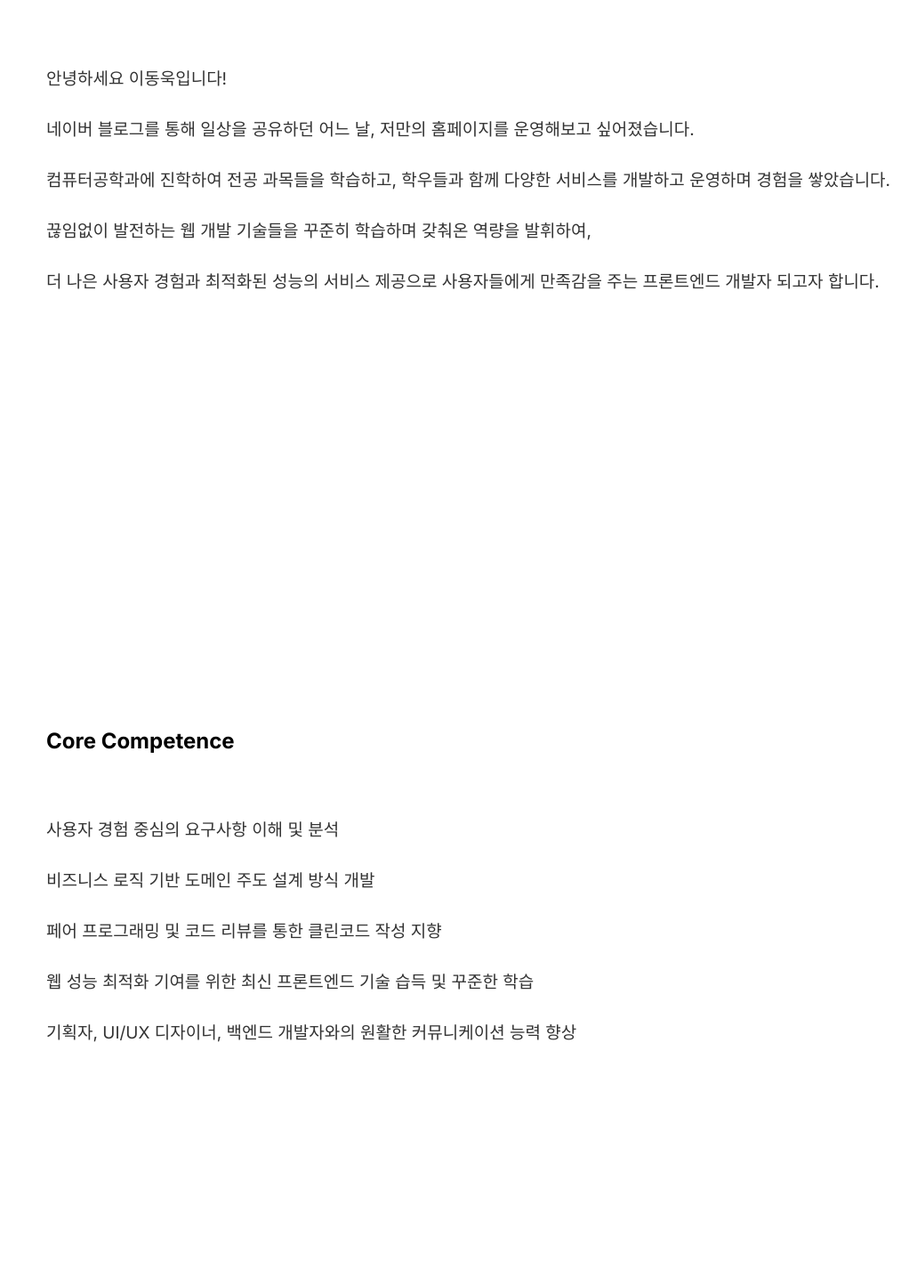
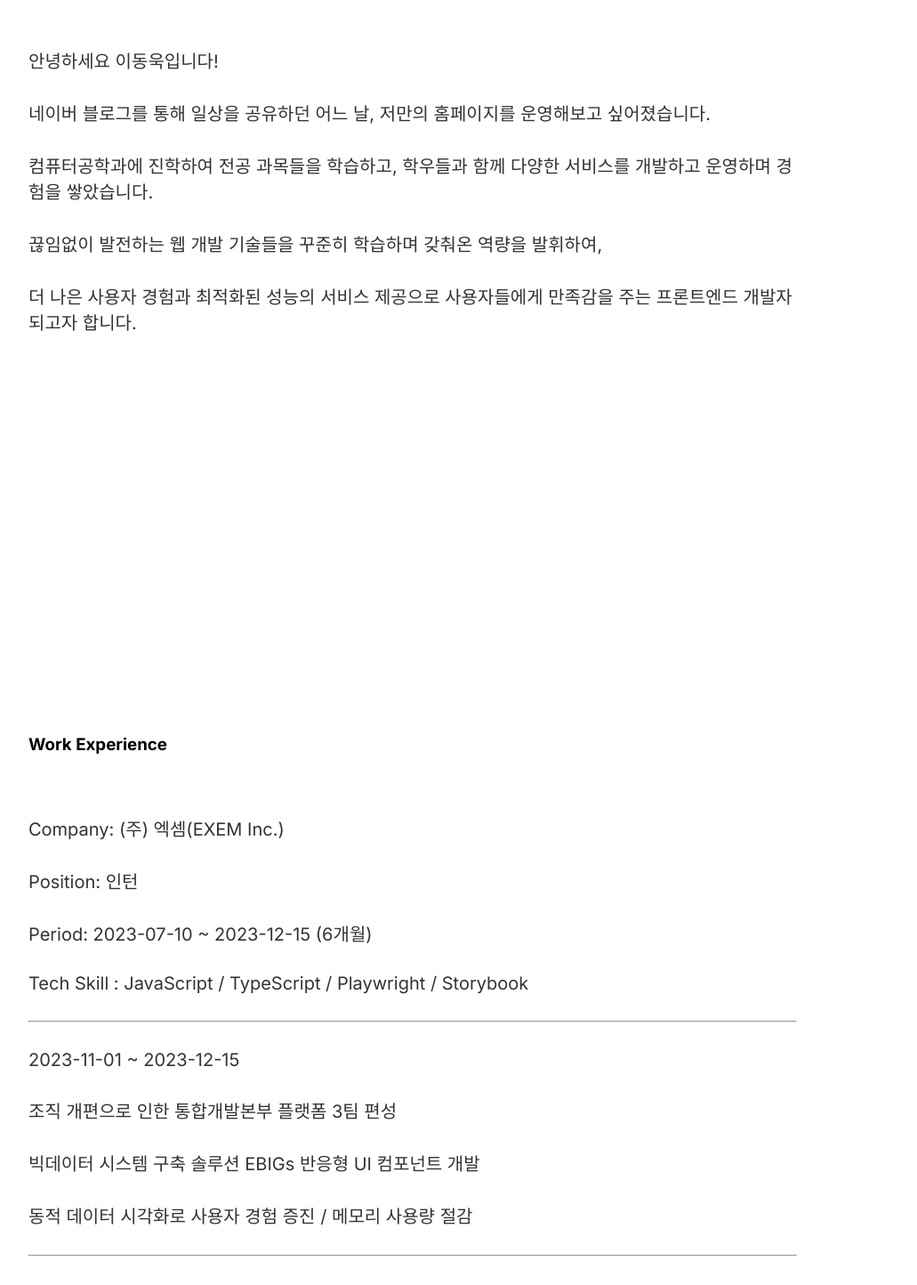
Before and after one commit to Lee-Dongwook/About-Me, a Next.js app in the folder profile/: page / in a window 1280 px wide. Shown: the part 879-2323 px from the top of the page at 89% size, without its empty margins (176-1207 px from the left). Built offline with nearby package versions, Linux system fonts and the light colour scheme.

Commit message:
refactor : Introduce 컴포넌트 Styled-Component 적용 모듈화

```diff
--- a/profile/src/03-styles/index.ts
+++ b/profile/src/03-styles/index.ts
@@ -1,7 +1,7 @@
 import { ActivityCardContainer, ActivityCard } from "./activity";
 import { BasicProfileImage, BasicName, BasicDetails, BasicLink } from "./basic";
 import { CertificateCardContainer, CertificateCard } from "./certificate";
-import { IntroduceCardContainer } from "./introduce";
+import { IntroduceCardContainer, IntroduceCardFontStyle } from "./introduce";
 import { ProjectCardContainer, ProjectCard, ProjectButton } from "./project";
 import { TechCardContainer, TechCard, TechTableContainer, TechTableTh, TechTableTd, TechTableItem } from "./tech";
 
@@ -15,6 +15,7 @@ export {
     CertificateCardContainer,
     CertificateCard,
     IntroduceCardContainer,
+    IntroduceCardFontStyle,
     ProjectCardContainer,
     ProjectCard,
     ProjectButton,
--- a/profile/src/03-styles/introduce/index.ts
+++ b/profile/src/03-styles/introduce/index.ts
@@ -5,10 +5,16 @@ type CardContainerProps = {
 };
 
 export const IntroduceCardContainer = styled.div<CardContainerProps>`
-  padding: 220px;
+  padding: 200px;
   opacity: ${(props) => (props.animate ? 1 : 0)};
   transform: translateY(${(props) => (props.animate ? 0 : '150px')});
   transition:
-    opacity 5s ease-in-out,
-    transform 5s ease;
+    opacity 4s ease-in-out,
+    transform 4s ease;
 `;
+
+export const IntroduceCardFontStyle = styled.p`
+ font-size: 20px;
+ color: #333;
+ margin: 30px 0
+`;
--- a/profile/src/05-ui/introduce/index.tsx
+++ b/profile/src/05-ui/introduce/index.tsx
@@ -1,6 +1,6 @@
 'use client';
 import { useInView } from 'react-intersection-observer';
-import { IntroduceCardContainer } from '@/03-styles';
+import { IntroduceCardContainer, IntroduceCardFontStyle } from '@/03-styles';
 import { BasicComponent } from '@/05-ui';
 import { IntroduceUiProps } from '@/05-ui/props.types';
 
@@ -21,87 +21,59 @@ export const IntroduceComponent = ({
         <br />
         {introduceInfo.introduce.map((item, index) => {
           return (
-            <p
-              key={index}
-              style={{
-                width: '1000px',
-                fontSize: '19px',
-                color: '#333',
-                margin: '30px 0',
-              }}
-            >
-              {item}
-            </p>
+            <div key={index}>
+              <IntroduceCardFontStyle>{item}</IntroduceCardFontStyle>
+            </div>
           );
         })}
       </IntroduceCardContainer>
       <IntroduceCardContainer ref={secondCardRef} animate={secondCardInView}>
-        <h2>Core Competence</h2>
-        <br />
-        {introduceInfo.keypoint.map((item, index) => {
-          return (
-            <p
-              key={index}
-              style={{ width: '950px', fontSize: '19px', color: '#333', margin: '30px 0' }}
-            >
-              {item}
-            </p>
-          );
-        })}
-      </IntroduceCardContainer>
-      <IntroduceCardContainer ref={thirdCardRef} animate={thirdCardInView}>
-        <div>
         <h3>Work Experience</h3>
         <br />
         {workExperienceInfo.map((work, index) => {
           return (
             <div key={index}>
-                <p style={{ fontSize: '20px', color: '#333', margin: '20px 0' }}>
-                  Company: {work.company}
-                </p>
-                <p style={{ fontSize: '20px', color: '#333', margin: '30px 0' }}>
-                  Position: {work.position}
-                </p>
-                <p style={{ fontSize: '20px', color: '#333', margin: '30px 0' }}>
+              <IntroduceCardFontStyle>Company: {work.company}</IntroduceCardFontStyle>
+              <IntroduceCardFontStyle>Position: {work.position}</IntroduceCardFontStyle>
+              <IntroduceCardFontStyle>
                 Period: {work.period} ({work.month}개월)
-                </p>
-                <p style={{ fontSize: '20px', color: '#333', margin: '30px 0' }}>
-                  Tech Skill : {work.tech.join(' / ')}
-                </p>
+              </IntroduceCardFontStyle>
+              <IntroduceCardFontStyle>Tech Skill : {work.tech.join(' / ')}</IntroduceCardFontStyle>
               <hr />
-                <div>
               {work.detail.map((task, idx) => {
                 return (
                   <div key={idx}>
-                        <p style={{ fontSize: '20px', color: '#333', margin: '50px 0' }}>
-                          {task.period}
-                        </p>
-                        <p style={{ fontSize: '20px', color: '#333', margin: '10px 0' }}>
-                          {task.description}
-                        </p>
-                        <p style={{ fontSize: '20px', color: '#333', margin: '10px 0' }}>
-                          {task.work}
-                        </p>
-                        <p style={{ fontSize: '20px', color: '#333', margin: '30px 0' }}>
-                          {task.result.join(' / ')}
-                        </p>
+                    <IntroduceCardFontStyle>{task.period}</IntroduceCardFontStyle>
+                    <IntroduceCardFontStyle>{task.description}</IntroduceCardFontStyle>
+                    <IntroduceCardFontStyle>{task.work}</IntroduceCardFontStyle>
+                    <IntroduceCardFontStyle>{task.result.join(' / ')}</IntroduceCardFontStyle>
+                    <hr />
                   </div>
                 );
               })}
             </div>
+          );
+        })}
+      </IntroduceCardContainer>
+      <IntroduceCardContainer ref={thirdCardRef} animate={thirdCardInView}>
+        <h2>Core Competence</h2>
+        <br />
+        {introduceInfo.keypoint.map((item, index) => {
+          return (
+            <div key={index}>
+              <IntroduceCardFontStyle>{item}</IntroduceCardFontStyle>
             </div>
           );
         })}
-        </div>
       </IntroduceCardContainer>
       <IntroduceCardContainer ref={fourthCardRef} animate={fourthCardInView}>
         <div>
           <h3>Currently I Learn...</h3>
           {introduceInfo.experience.practice.map((item, index) => {
             return (
-              <p key={index} style={{ fontSize: '20px', color: '#333', margin: '10px 0' }}>
-                {item}
-              </p>
+              <div key={index}>
+                <IntroduceCardFontStyle>{item}</IntroduceCardFontStyle>
+              </div>
             );
           })}
         </div>
```
Lines whose indentation alone changed are shown as unchanged.
